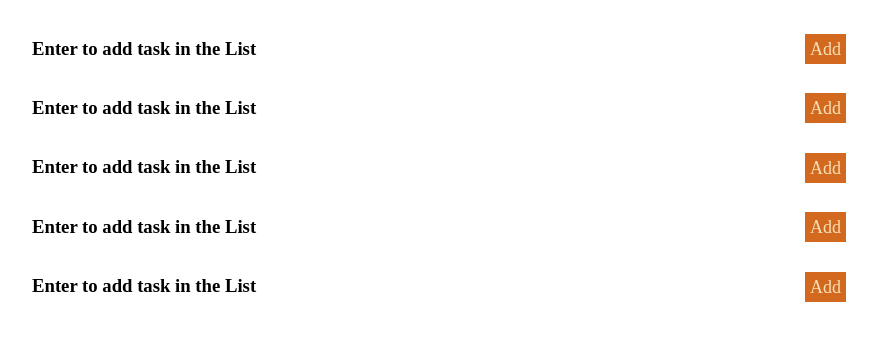
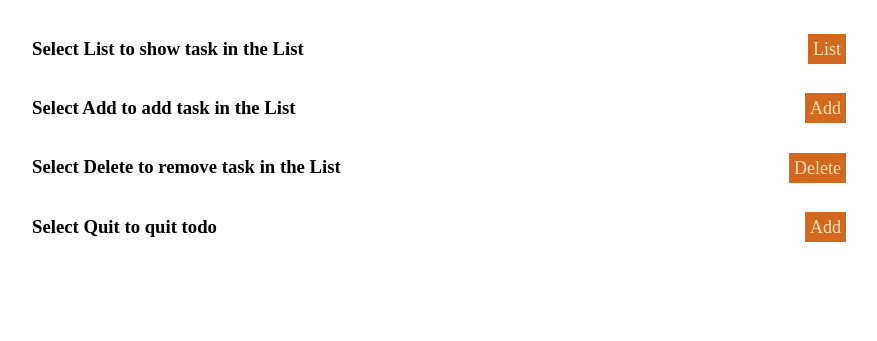
Before and after one commit to Shubhang001/small_projects, a plain HTML site: page todoList/index.html in a window 1280 px wide. Shown: the part 69-410 px from the top of the page, without its empty margins (26-903 px from the left). Drawn offline with Linux system fonts and the light colour scheme.

Commit message:
Javascript file added

```diff
--- a/todoList/index.html
+++ b/todoList/index.html
@@ -7,31 +7,25 @@
         <h1>Welcome to Todo App</h1>
     </div>
     <div style="display: flex;justify-content: space-between;padding-left: 50px;padding-right: 400px;">
-        <h3>Enter to add task in the List</h3>
+        <h3>Select List to show task in the List</h3>
+        <div
+            style="cursor: pointer; height: 20;padding: 5px;margin-top: 15px;margin-bottom: 10px; background-color:chocolate;font-size: large;color: wheat;">
+            List</div>
+    </div>
+    <div style="display: flex;justify-content: space-between;padding-left: 50px;padding-right: 400px;">
+        <h3>Select Add to add task in the List</h3>
         <div
             style="cursor: pointer; height: 20;padding: 5px;margin-top: 15px;margin-bottom: 10px; background-color:chocolate;font-size: large;color: wheat;">
             Add</div>
     </div>
     <div style="display: flex;justify-content: space-between;padding-left: 50px;padding-right: 400px;">
-            <h3>Enter to add task in the List</h3>
+        <h3>Select Delete to remove task in the List</h3>
         <div
             style="cursor: pointer; height: 20;padding: 5px;margin-top: 15px;margin-bottom: 10px; background-color:chocolate;font-size: large;color: wheat;">
-                Add</div>
+            Delete</div>
     </div>
     <div style="display: flex;justify-content: space-between;padding-left: 50px;padding-right: 400px;">
-                <h3>Enter to add task in the List</h3>
-                <div
-                    style="cursor: pointer; height: 20;padding: 5px;margin-top: 15px;margin-bottom: 10px; background-color:chocolate;font-size: large;color: wheat;">
-                    Add</div>
-                </div>
-                <div style="display: flex;justify-content: space-between;padding-left: 50px;padding-right: 400px;">
-                    <h3>Enter to add task in the List</h3>
-                    <div
-                        style="cursor: pointer; height: 20;padding: 5px;margin-top: 15px;margin-bottom: 10px; background-color:chocolate;font-size: large;color: wheat;">
-                        Add</div>
-                    </div>
-                    <div style="display: flex;justify-content: space-between;padding-left: 50px;padding-right: 400px;">
-                        <h3>Enter to add task in the List</h3>
+        <h3>Select Quit to quit todo</h3>
         <div
             style="cursor: pointer; height: 20;padding: 5px;margin-top: 15px;margin-bottom: 10px; background-color:chocolate;font-size: large;color: wheat;">
             Add</div>
```
Also changed, not shown: todoList/app.js (added). Lines whose indentation alone changed are shown as unchanged.
